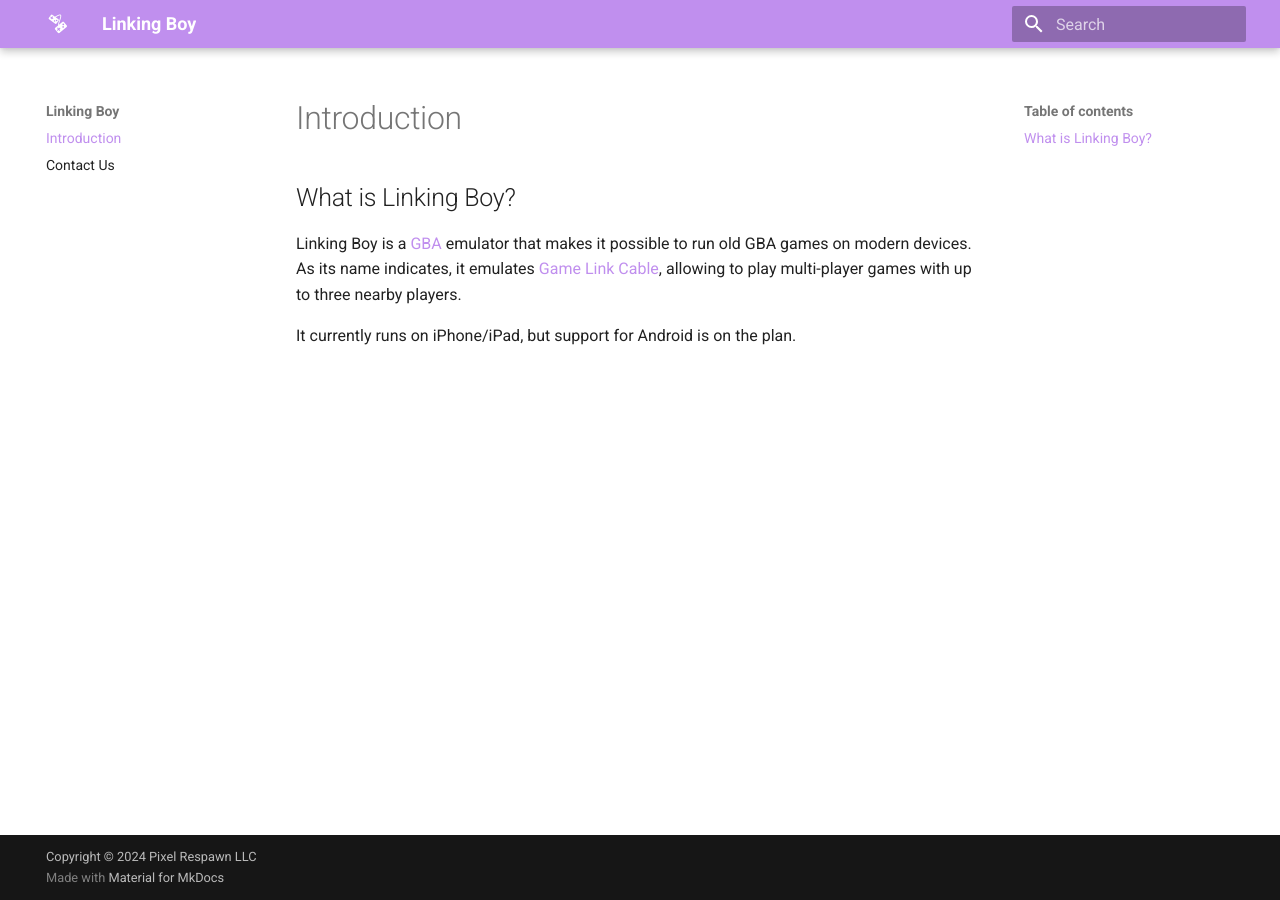
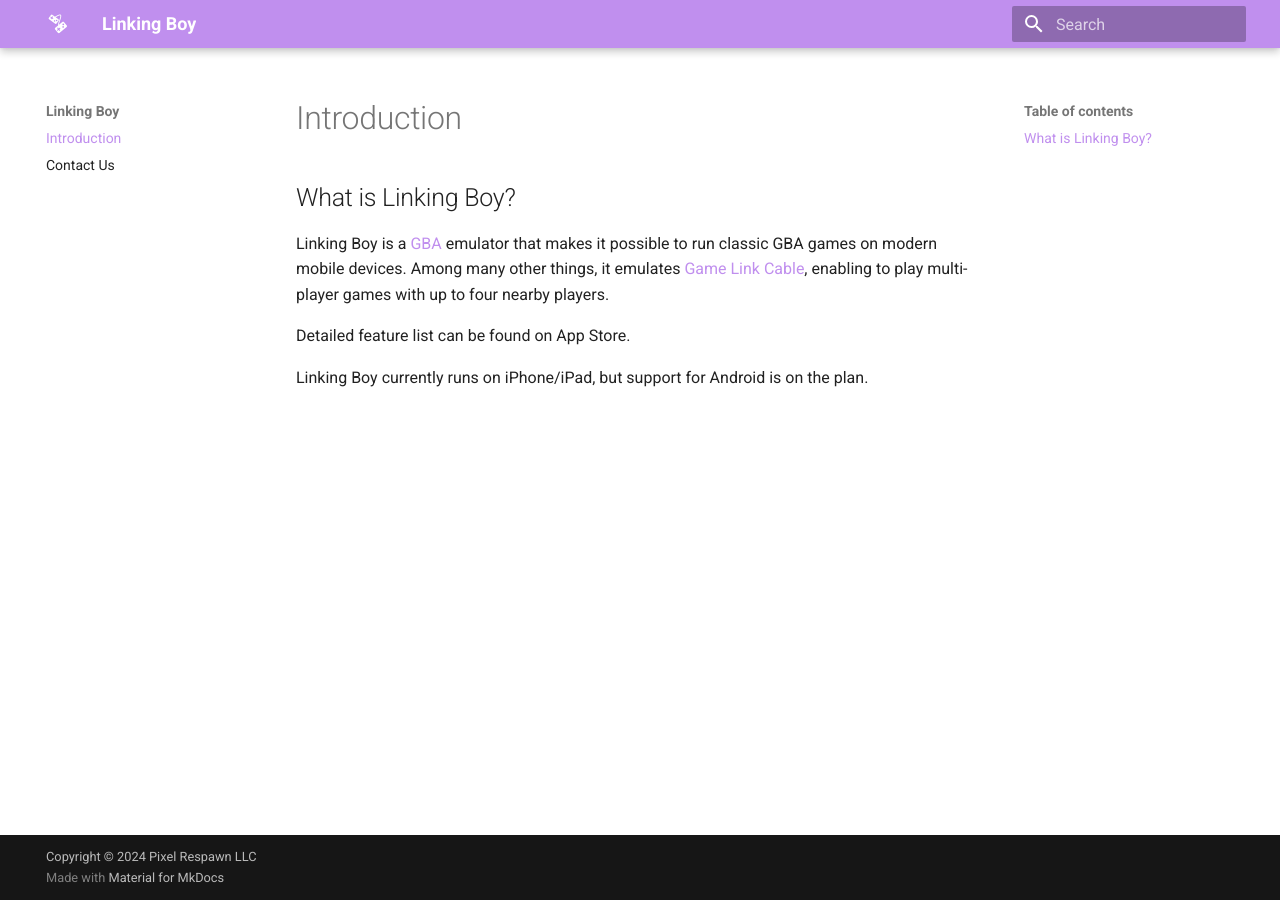
Before and after one commit to yalnie/pixelrespawn.github.io, an MkDocs documentation site: the page built from docs/index.md, in a window 1280 px wide. Built offline with MkDocs 1.6.1 and Material for MkDocs 9.7.7, drawn with Linux system fonts in a browser that asks for light colours.

Commit message:
Update Introduction

```diff
--- a/docs/index.md
+++ b/docs/index.md
@@ -2,6 +2,8 @@
 
 ## What is Linking Boy?
 
-Linking Boy is a [GBA](https://en.wikipedia.org/wiki/Game_Boy_Advance) emulator that makes it possible to run old GBA games on modern devices. As its name indicates, it emulates [Game Link Cable](https://en.wikipedia.org/wiki/Game_Link_Cable), allowing to play multi-player games with up to three nearby players.
+Linking Boy is a [GBA](https://en.wikipedia.org/wiki/Game_Boy_Advance) emulator that makes it possible to run classic GBA games on modern mobile devices. Among many other things, it emulates [Game Link Cable](https://en.wikipedia.org/wiki/Game_Link_Cable), enabling to play multi-player games with up to four nearby players.
 
-It currently runs on iPhone/iPad, but support for Android is on the plan.
+Detailed feature list can be found on App Store.
+
+Linking Boy currently runs on iPhone/iPad, but support for Android is on the plan.
```
